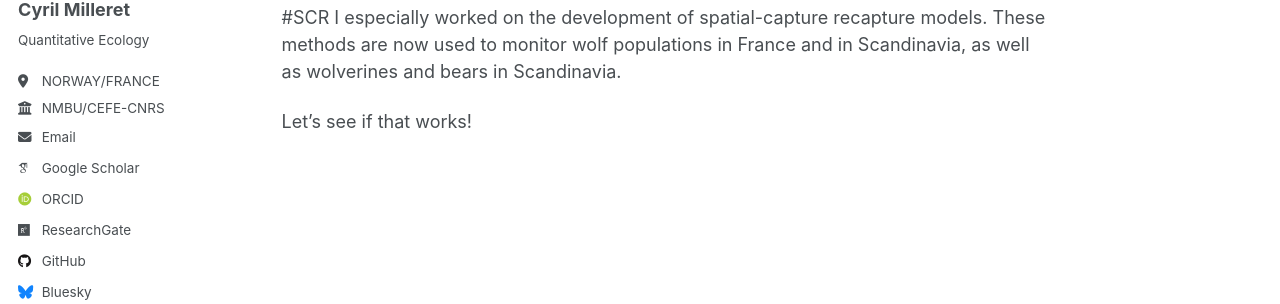
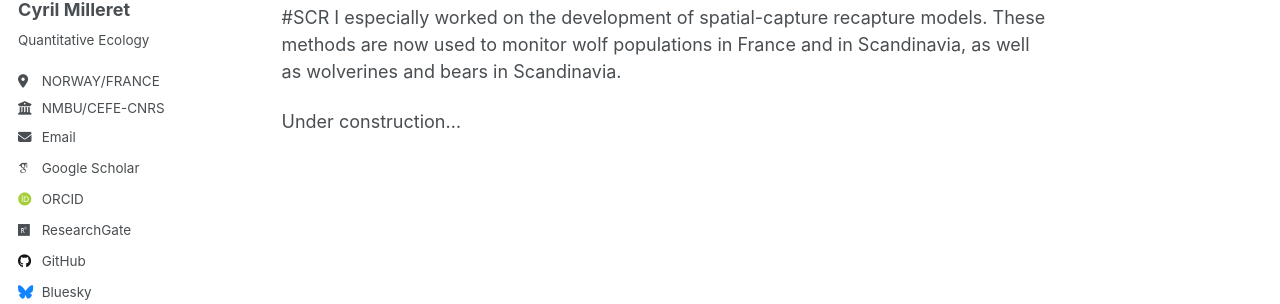
Before and after one commit to Cyril-Milleret/Cyril-Milleret.github.io, a Jekyll site: the page built from _pages/research.md, in a window 1280 px wide. Shown: the part 323-627 px from the top of the page. Built offline with Jekyll 4.4.1, drawn with Linux system fonts in a browser that asks for light colours; some web fonts are replaced; a script that is not in the unit is left out.

Commit message:
Under construction....

```diff
--- a/_pages/research.md
+++ b/_pages/research.md
@@ -14,4 +14,4 @@ My work consists mostly in developing and applying statistical methods to estima
 I especially worked on the development of spatial-capture recapture models.
 These methods are now used to monitor wolf populations in France and in Scandinavia, as well as wolverines and bears in Scandinavia.
 
-Let's see if that works!
+Under construction...
```
